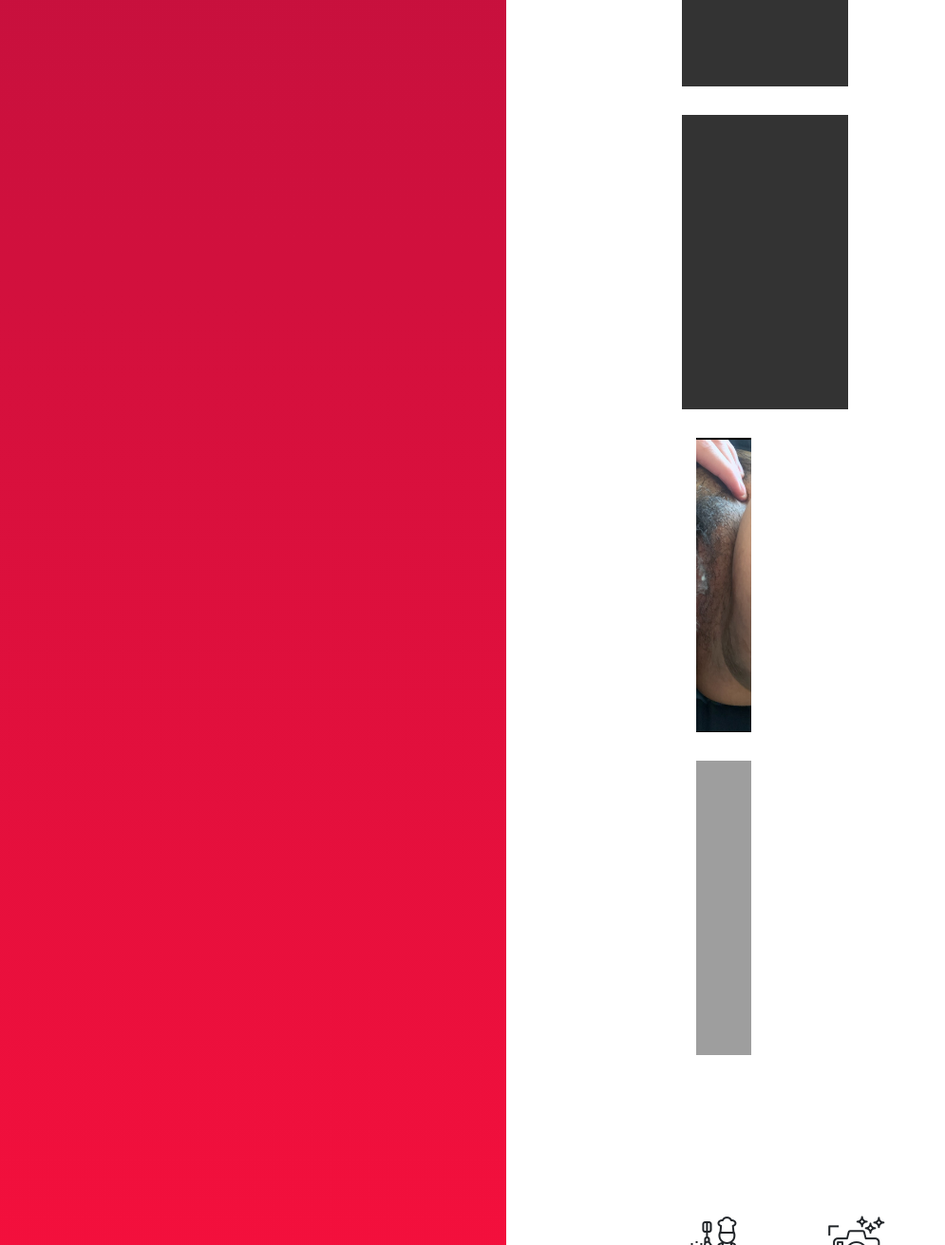
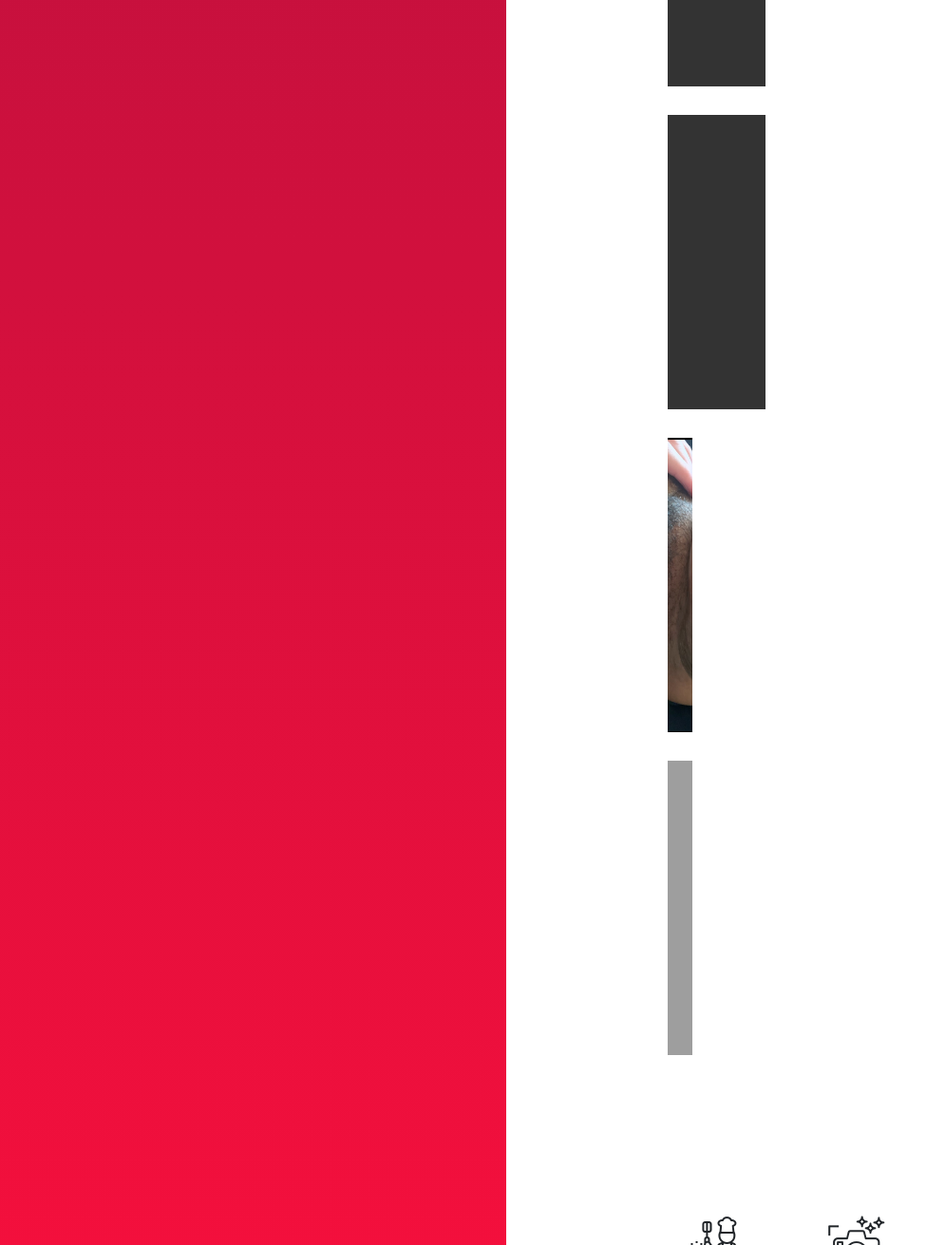
Before and after one commit to luluramirez/luluramirez.github.io, a plain HTML site: page index.html in a window 1280 px wide. Shown: the part 3880-5191 px from the top of the page at 95% size, without its empty margins (0-995 px from the left). Drawn offline with Linux system fonts and the light colour scheme; grey boxes are pictures that could not be loaded.

Commit message:
Update index.html

```diff
--- a/index.html
+++ b/index.html
@@ -266,22 +266,22 @@
 							</div>
 							<div class="portfolio-warp">
 								<div class="row">
-									<div class="col-md-2 col-lg-6">
+									<div class="col-md-6 col-lg-3 p-0">
 										<div class="portfolio-item">
 											<a href="img/cat1.jpg" class="set-bg port-pic" data-setbg="img/cat1.jpg></a>
 										</div>
 									</div>
-									<div class="col-md-2 col-lg-6">
+									<div class="col-md-6 col-lg-3 p-0">
 										<div class="portfolio-item">
-											<a href="img/cat2.jpp" class="set-bg port-pic" data-setbg="img/cat2.jpp""></a>
+											<a href="img/cat2.jpg" class="set-bg port-pic" data-setbg="img/cat2.jpp"></a>
 										</div>
 									</div>
-									<div class="col-md-2 col-lg-6">
+									<div class="col-md-6 col-lg-3 p-0">
 										<div class="portfolio-item">
 											<a href="img/cat3.jpg" class="set-bg port-pic" data-setbg="img/cat3.jpg"></a>
 										</div>
 									</div>
-									<div class="col-md-2 col-lg-6">
+									<div class="col-md-6 col-lg-3 p-0">
 										<div class="portfolio-item">
 											<a href="img/cat4.jpg" class="set-bg port-pic" data-setbg="img/cat4.jpg"></a>
 										</div>
```
